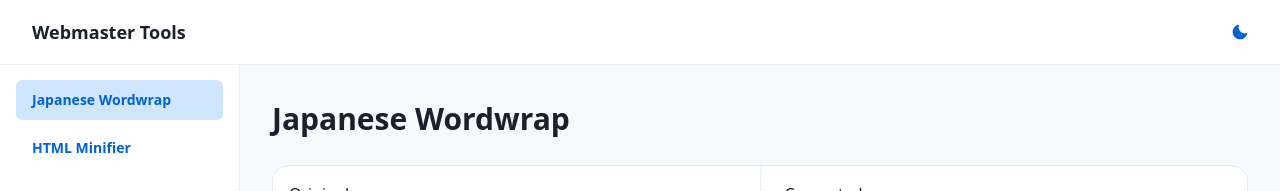
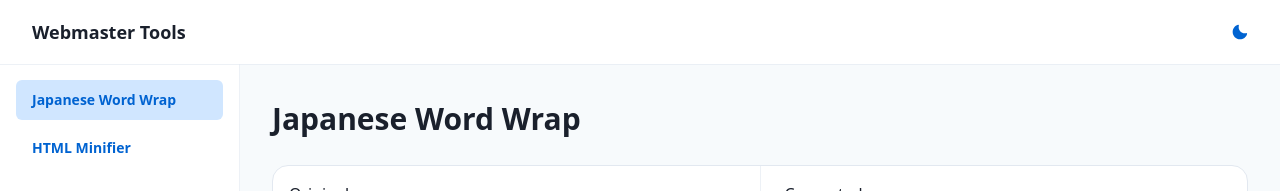
Before and after one commit to yurikoshiishi/webmaster-tools, a Next.js app: page / in a window 1280 px wide. Shown: the top 191 px of the page. Built offline with nearby package versions, Linux system fonts and the light colour scheme; what budoux would draw is missing.

Commit message:
modify: japanese word wrap name

```diff
--- a/src/modules/japanese-wordwrap/constants/index.ts
+++ b/src/modules/japanese-wordwrap/constants/index.ts
@@ -2,5 +2,5 @@ import { FeatureModule } from "@/modules";
 
 export const japaneseWordWrapModule: FeatureModule = {
   href: "/",
-  name: "Japanese Wordwrap",
+  name: "Japanese Word Wrap",
 };
```
